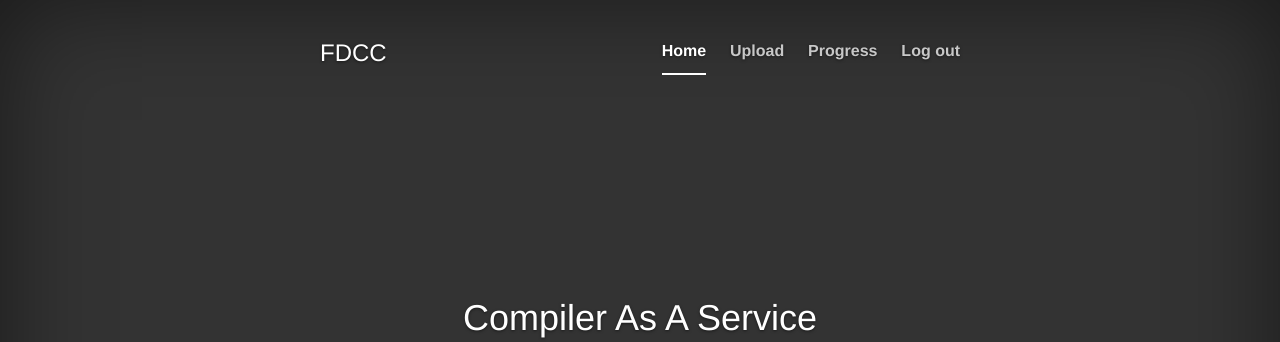
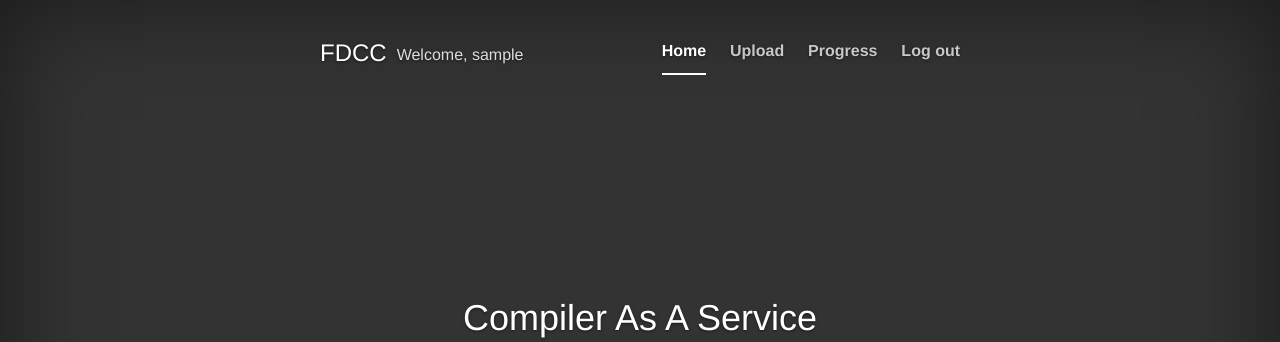
Before and after one commit to wenhanl/FDCC, a Django app: page /home/ in a window 1280 px wide. Shown: the top 342 px of the page. Run offline with Django 3.2, Linux system fonts and the light colour scheme; the visitor is signed in with stand-in values (Sample User, id 1); data that the repository does not hold is empty; some libraries are stand-ins or nearby versions.

Commit message:
login updated

```diff
--- /dev/null
+++ b/frontend/distcc/distcc_frontend/static/css/my.css
@@ -0,0 +1,9 @@
+#username{
+	color: #ddd;
+	font-size: 16px;
+	margin-top: 14px;
+	margin-left: 10px;
+	font-style: bold;
+	font-family: 'Helvetica Neue';
+
+}
--- a/frontend/distcc/distcc_frontend/templates/index.html
+++ b/frontend/distcc/distcc_frontend/templates/index.html
@@ -17,6 +17,7 @@
 
     <!-- Custom styles for this template -->
     <link href="{% static "css/cover.css"%}" rel="stylesheet">
+    <link href="{% static "css/my.css"%}" rel="stylesheet">
 
     <!-- Just for debugging purposes. Don't actually copy this line! -->
     <!--[if lt IE 9]><script src="../../assets/js/ie8-responsive-file-warning.js"></script><![endif]-->
@@ -38,7 +39,10 @@
 
           <div class="masthead clearfix">
             <div class="inner">
-              <h3 class="masthead-brand">FDCC</h3>
+              <h3 class="masthead-brand">FDCC </h3>
+              {% if is_authenticated %}
+              <p class="masthead-brand" id="username">Welcome, {{user}} </p>
+              {% endif %}
               <ul class="nav masthead-nav">
                 <li class="active"><a href="#">Home</a></li>
 
--- a/frontend/distcc/distcc_frontend/views.py
+++ b/frontend/distcc/distcc_frontend/views.py
@@ -26,7 +26,7 @@ def home_page(request):
     is_authenticated = False
     if request.user.is_authenticated():
         is_authenticated = True
-    context = {"is_authenticated":is_authenticated}
+    context = {"is_authenticated":is_authenticated, "user":request.user}
 
     if request.method == 'GET':
         return render(request, 'index.html', context)
```
Also changed, not shown: 1 other file.
